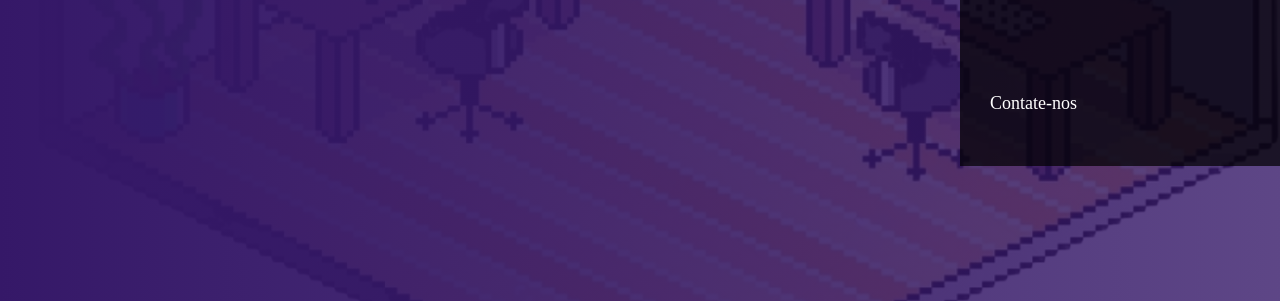
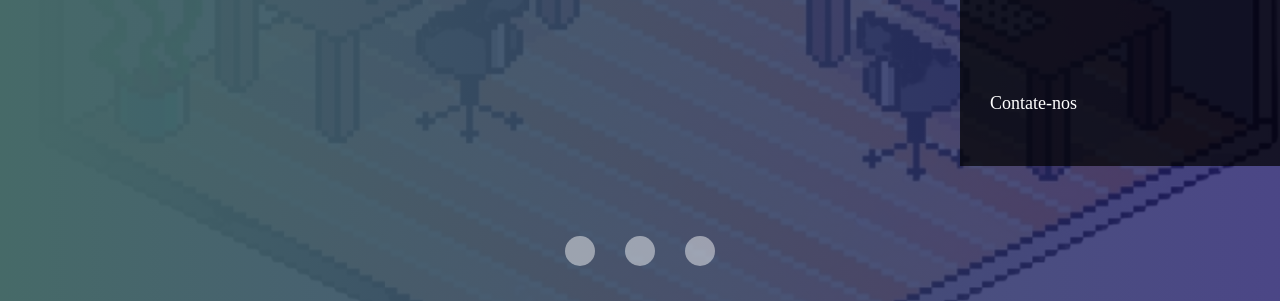
Before and after one commit to nicoledorta/gamificaai, a plain HTML site: page index.html in a window 1280 px wide. Both pictures are taken after a click on the button 66 px from the left and 425 px from the top of the page. Shown: the part 499-800 px from the top of the page. Drawn offline with Linux system fonts and the light colour scheme; a web font is replaced by a local one.

Commit message:
feat: carrossel realizado - JS

```diff
--- a/index.html
+++ b/index.html
@@ -36,8 +36,15 @@
         </header>
         <div class="container-grid conteudo-banner">
             <p>GamificaAi: <span>Inovação através da Diversão!</span></p>
-            <button id="previous-button"><svg xmlns="http://www.w3.org/2000/svg" viewBox="0 0 256 512"><!--!Font Awesome Free 6.5.2 by @fontawesome - https://fontawesome.com License - https://fontawesome.com/license/free Copyright 2024 Fonticons, Inc.--><path d="M9.4 278.6c-12.5-12.5-12.5-32.8 0-45.3l128-128c9.2-9.2 22.9-11.9 34.9-6.9s19.8 16.6 19.8 29.6l0 256c0 12.9-7.8 24.6-19.8 29.6s-25.7 2.2-34.9-6.9l-128-128z"/></svg></button>
-            <button id="next-button"><svg xmlns="http://www.w3.org/2000/svg" viewBox="0 0 256 512"><!--!Font Awesome Free 6.5.2 by @fontawesome - https://fontawesome.com License - https://fontawesome.com/license/free Copyright 2024 Fonticons, Inc.--><path d="M246.6 278.6c12.5-12.5 12.5-32.8 0-45.3l-128-128c-9.2-9.2-22.9-11.9-34.9-6.9s-19.8 16.6-19.8 29.6l0 256c0 12.9 7.8 24.6 19.8 29.6s25.7 2.2 34.9-6.9l128-128z"/></svg></button>
+            <button onclick="mostrarSlideAnterior()" id="previous-button"><svg xmlns="http://www.w3.org/2000/svg" viewBox="0 0 256 512"><!--!Font Awesome Free 6.5.2 by @fontawesome - https://fontawesome.com License - https://fontawesome.com/license/free Copyright 2024 Fonticons, Inc.--><path d="M9.4 278.6c-12.5-12.5-12.5-32.8 0-45.3l128-128c9.2-9.2 22.9-11.9 34.9-6.9s19.8 16.6 19.8 29.6l0 256c0 12.9-7.8 24.6-19.8 29.6s-25.7 2.2-34.9-6.9l-128-128z"/></svg></button>
+            <button onclick="mostrarProximoSlide()" id="next-button"><svg xmlns="http://www.w3.org/2000/svg" viewBox="0 0 256 512"><!--!Font Awesome Free 6.5.2 by @fontawesome - https://fontawesome.com License - https://fontawesome.com/license/free Copyright 2024 Fonticons, Inc.--><path d="M246.6 278.6c12.5-12.5 12.5-32.8 0-45.3l-128-128c-9.2-9.2-22.9-11.9-34.9-6.9s-19.8 16.6-19.8 29.6l0 256c0 12.9 7.8 24.6 19.8 29.6s25.7 2.2 34.9-6.9l128-128z"/></svg></button>
+
+        <div class="botoes">
+            <button onclick="selecionarSlide(0)"><svg xmlns="http://www.w3.org/2000/svg" viewBox="0 0 512 512"><!--!Font Awesome Free 6.5.2 by @fontawesome - https://fontawesome.com License - https://fontawesome.com/license/free Copyright 2024 Fonticons, Inc.--><path d="M256 512A256 256 0 1 0 256 0a256 256 0 1 0 0 512z"/></svg></button>
+            <button onclick="selecionarSlide(1)"><svg xmlns="http://www.w3.org/2000/svg" viewBox="0 0 512 512"><!--!Font Awesome Free 6.5.2 by @fontawesome - https://fontawesome.com License - https://fontawesome.com/license/free Copyright 2024 Fonticons, Inc.--><path d="M256 512A256 256 0 1 0 256 0a256 256 0 1 0 0 512z"/></svg></button>
+            <button onclick="selecionarSlide(2)"><svg xmlns="http://www.w3.org/2000/svg" viewBox="0 0 512 512"><!--!Font Awesome Free 6.5.2 by @fontawesome - https://fontawesome.com License - https://fontawesome.com/license/free Copyright 2024 Fonticons, Inc.--><path d="M256 512A256 256 0 1 0 256 0a256 256 0 1 0 0 512z"/></svg></button>
+        </div>
+
         </div>
     </div>
     <section id="sobre">
--- a/script.js
+++ b/script.js
@@ -57,9 +57,36 @@ function mostrarProximoSlide() {
     //remover o slide anterior
     banner.classList.remove(slides[slideAtual])
 
-    //somar 1 na variável slideAtual
-    slideAtual++ // OU slideatual = slideAtual + 1
+    if (slideAtual < 2) {
+        // somar 1 na variável slideAtual
+        slideAtual++
+    }
+    else {
+        //voltar para o primeiro banner
+        slideAtual = 0
+    }
 
-    //mostrar slide de acordo com o slide atual
+    // mostrar slide de acordo com o slide atual
     banner.classList.add(slides[slideAtual])
 }
+
+function mostrarSlideAnterior() {
+    banner.classList.remove(slides[slideAtual])
+
+    if (slideAtual > 0) {
+        slideAtual--
+    }
+    else {
+        slideAtual = 2
+    }
+
+    banner.classList.add(slides[slideAtual])
+}
+
+function selecionarSlide(indiceSlide) { //o indice deixa mais dinamico e facilita
+    banner.classList.remove(slides[slideAtual])
+
+    slideAtual = indiceSlide
+
+    banner.classList.add(slides[slideAtual])
+}
--- a/style.css
+++ b/style.css
@@ -78,6 +78,34 @@ html {
 }
 
 #previous-button, #next-button svg {
+    fill: #ffffff76;
+}
+
+.botoes {
+    width: 150px;
+
+    display: flex;
+    justify-content: space-between;
+    align-items: center;
+
+    position: absolute;
+    bottom: 4%;
+
+    left: calc(50% - 75px);
+}
+
+.botoes button {
+    width: 30px;
+
+    display: unset;
+
+    background: none;
+    border: none;
+
+    cursor: pointer;
+}
+
+.botoes svg {
     fill: #ffffff76;
 }
 
```
